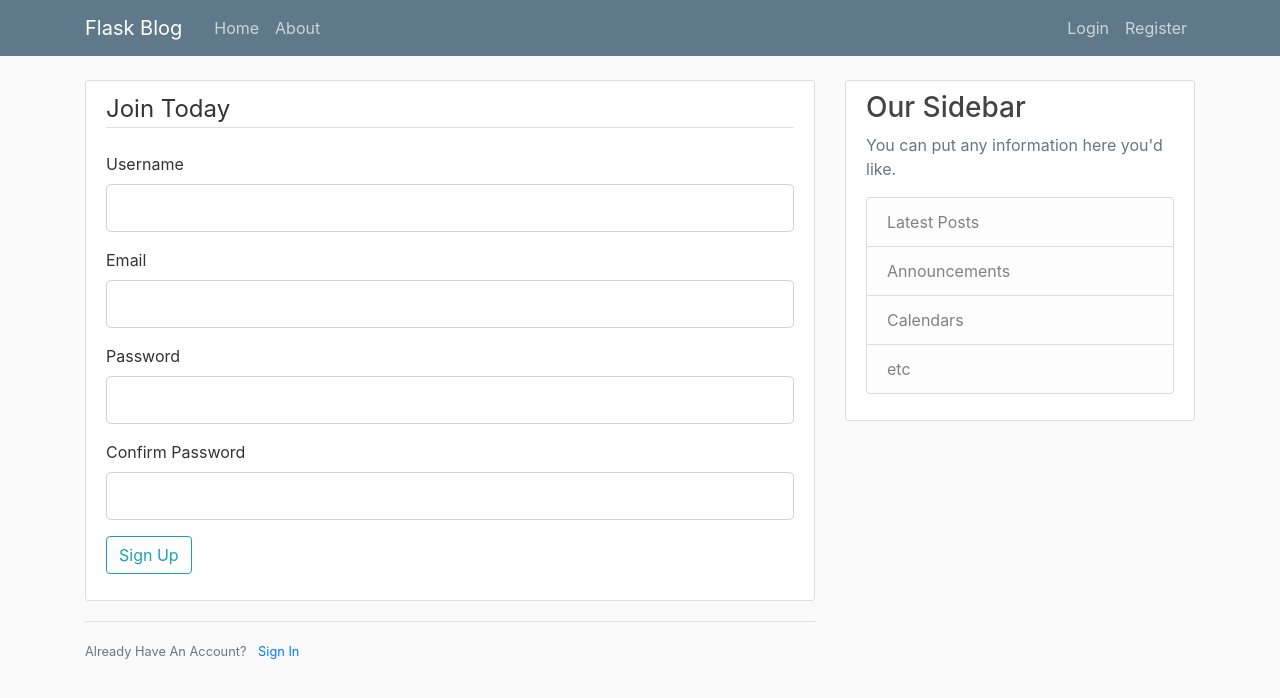
After one commit to clintjason/new_flask_blog, a Flask app: page /register in a window 1280 px wide. The commit adds this page. Shown: the top 698 px of the page. Run offline with Flask 2, Linux system fonts and the light colour scheme; some libraries are stand-ins or nearby versions.

Commit message:
sign up and sign in features

```diff
--- a/flaskblog.py
+++ b/flaskblog.py
@@ -1,6 +1,8 @@
-from flask import Flask, render_template, url_for
+from flask import Flask, render_template, url_for, flash, redirect
+from forms import RegistrationForm, LoginForm
+app = Flask(__name__)
 
-app = Flask(__name__)
+app.config['SECRET_KEY'] = 'e2f6901qf5d4b6587c4ed6d8a'
 
 posts = [
     {
@@ -25,5 +27,25 @@ def home():
 def about():
     return render_template("about.html",title='About')
 
+@app.route("/register", methods=['GET','POST'])
+def register():
+    registration_form = RegistrationForm()
+    if registration_form.validate_on_submit():
+        flash('Account created for {}'.format(registration_form.username.data) + "!", 'success')
+        return redirect(url_for("home"))
+    return render_template('register.html', title='Register', form=registration_form)
+
+
+@app.route("/login", methods=['GET','POST'])
+def login():
+    login_form = LoginForm()
+    if login_form.validate_on_submit:
+        if login_form.email.data == 'admin@blog.com' and login_form.password.data == 'admin':
+               flash("You have been logged in!","success")
+               return redirect(url_for('home'))
+        else:
+            flash('Login Unsuccessful. Username or Password Incorrect','danger')
+    return render_template('login.html', title='Login', form=login_form)
+
 if __name__ == '__main__':
     app.run(debug=True)
--- /dev/null
+++ b/forms.py
@@ -0,0 +1,25 @@
+from flask_wtf import FlaskForm
+from wtforms import StringField, PasswordField, SubmitField, BooleanField
+from wtforms.validators import DataRequired, Length, Email, EqualTo
+
+class RegistrationForm(FlaskForm):
+    username = StringField('Username',
+        validators=[DataRequired(), Length(min=2, max=20)])
+
+    email = StringField('Email', validators=[DataRequired(), Email()])
+
+    password = PasswordField('Password', validators=[DataRequired()])
+
+    confirm_password = PasswordField('Confirm Password',
+        validators=[DataRequired(), EqualTo('password')])
+
+    submit = SubmitField('Sign Up')
+
+class LoginForm(FlaskForm):
+    email = StringField('Email', validators=[DataRequired(), Email()])
+
+    password = PasswordField('Password', validators=[DataRequired()])
+
+    remember = BooleanField('Remember Me')
+
+    submit = SubmitField('Login')
--- a/templates/layout.html
+++ b/templates/layout.html
@@ -27,13 +27,13 @@
                     </button>
                     <div class="collapse navbar-collapse" id="navbarToggle">
                         <div class="navbar-nav mr-auto">
-                            <a class="nav-item nav-link" href="/">Home</a>
-                            <a class="nav-item nav-link" href="/about">About</a>
+                            <a class="nav-item nav-link" href="{{ url_for('home') }}">Home</a>
+                            <a class="nav-item nav-link" href="{{ url_for('about') }}">About</a>
                         </div>
                         <!-- Navbar Right Side -->
                         <div class="navbar-nav">
-                            <a class="nav-item nav-link" href="/login">Login</a>
-                            <a class="nav-item nav-link" href="/register">Register</a>
+                            <a class="nav-item nav-link" href="{{ url_for('login') }}">Login</a>
+                            <a class="nav-item nav-link" href="{{ url_for('register') }}">Register</a>
                         </div>
                     </div>
                 </div>
@@ -42,6 +42,15 @@
         <main role="main" class="container">
                 <div class="row">
                   <div class="col-md-8">
+                    {% with messages = get_flashed_messages(with_categories=true) %}
+                        {% if messages %}
+                            {% for category, message in messages %}
+                                <div class="alert alert-{{ category }}">
+                                    {{ message}}
+                                </div>
+                            {% endfor %}
+                        {% endif %}
+                    {% endwith %}
                     {% block content %}{% endblock %}
                   </div>
                   <div class="col-md-4">
--- /dev/null
+++ b/templates/register.html
@@ -0,0 +1,71 @@
+{% extends "layout.html" %}
+{% block content %}
+    <div class="content-section">
+        <form method="POST"  action="">
+            {{ form.hidden_tag() }}
+            <fieldset>
+                <legend class="border-bottom mb-4">Join Today</legend>
+                <div class="form-group">
+                    {{ form.username.label(class="form-control-label") }}
+                    {% if form.username.errors %}
+                        {{ form.username(class="form-control form-control-lg is-invalid") }}
+                        <div class="invalid-feedback">
+                            {% for error in form.username.errors %}
+                                <span>{{ error }}</span>
+                            {% endfor %}
+                        </div>
+                    {% else %}
+                        {{ form.username(class="form-control form-control-lg") }}
+                    {% endif %}
+                </div>
+                <div class="form-group">
+                        {{ form.email.label(class="form-control-label") }}
+                        {% if form.email.errors %}
+                            {{ form.email(class="form-control form-control-lg is-invalid") }}
+                            <div class="invalid-feedback">
+                                {% for error in form.email.errors %}
+                                    <span>{{ error }}</span>
+                                {% endfor %}
+                            </div>
+                        {% else %}
+                            {{ form.email(class="form-control form-control-lg") }}
+                        {% endif %}
+                </div>
+                <div class="form-group">
+                        {{ form.password.label(class="form-control-label") }}
+                        {% if form.password.errors %}
+                            {{ form.password(class="form-control form-control-lg is-invalid") }}
+                            <div class="invalid-feedback">
+                                {% for error in form.password.errors %}
+                                    <span>{{ error }}</span>
+                                {% endfor %}
+                            </div>
+                        {% else %}
+                            {{ form.password(class="form-control form-control-lg") }}
+                        {% endif %}
+                </div>
+                <div class="form-group">
+                        {{ form.confirm_password.label(class="form-control-label") }}
+                        {% if form.confirm_password.errors %}
+                            {{ form.confirm_password(class="form-control form-control-lg is-invalid") }}
+                            <div class="invalid-feedback">
+                                {% for error in form.confirm_password.errors %}
+                                    <span>{{ error }}</span>
+                                {% endfor %}
+                            </div>
+                        {% else %}
+                            {{ form.confirm_password(class="form-control form-control-lg") }}
+                        {% endif %}
+                </div>
+                <div class="form-group">
+                        {{ form.submit(class="btn btn-outline-info") }}
+                </div>
+            </fieldset>
+        </form>
+    </div>
+    <div class="border-top pt-3">
+        <small class="text-muted">
+            Already Have An Account? <a class="ml-2" href="{{ url_for('login')}}">Sign In</a>
+        </small>
+    </div>
+{% endblock content %}
```
Also changed, not shown: templates/login.html (added, +52 -0 lines), 1 other file.
